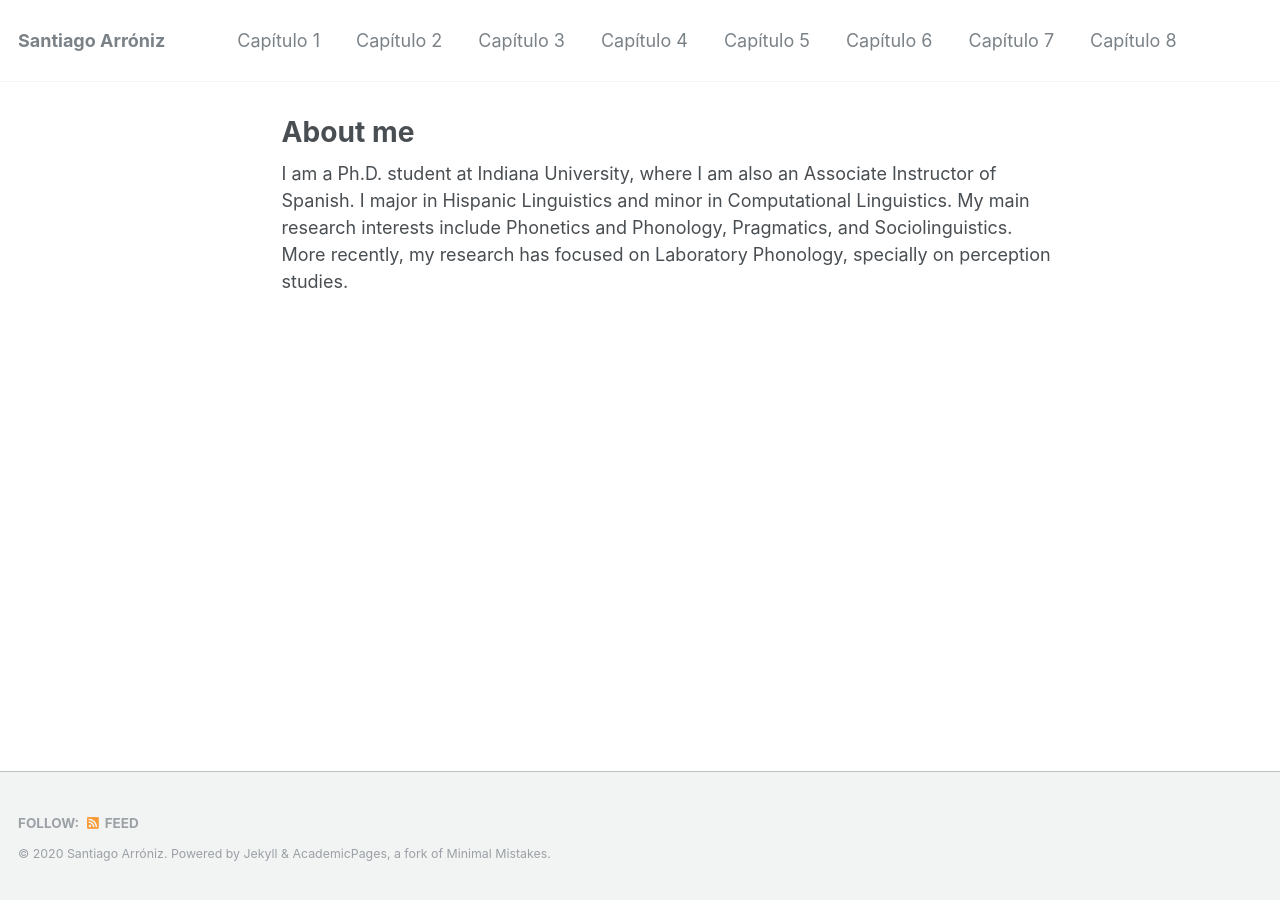
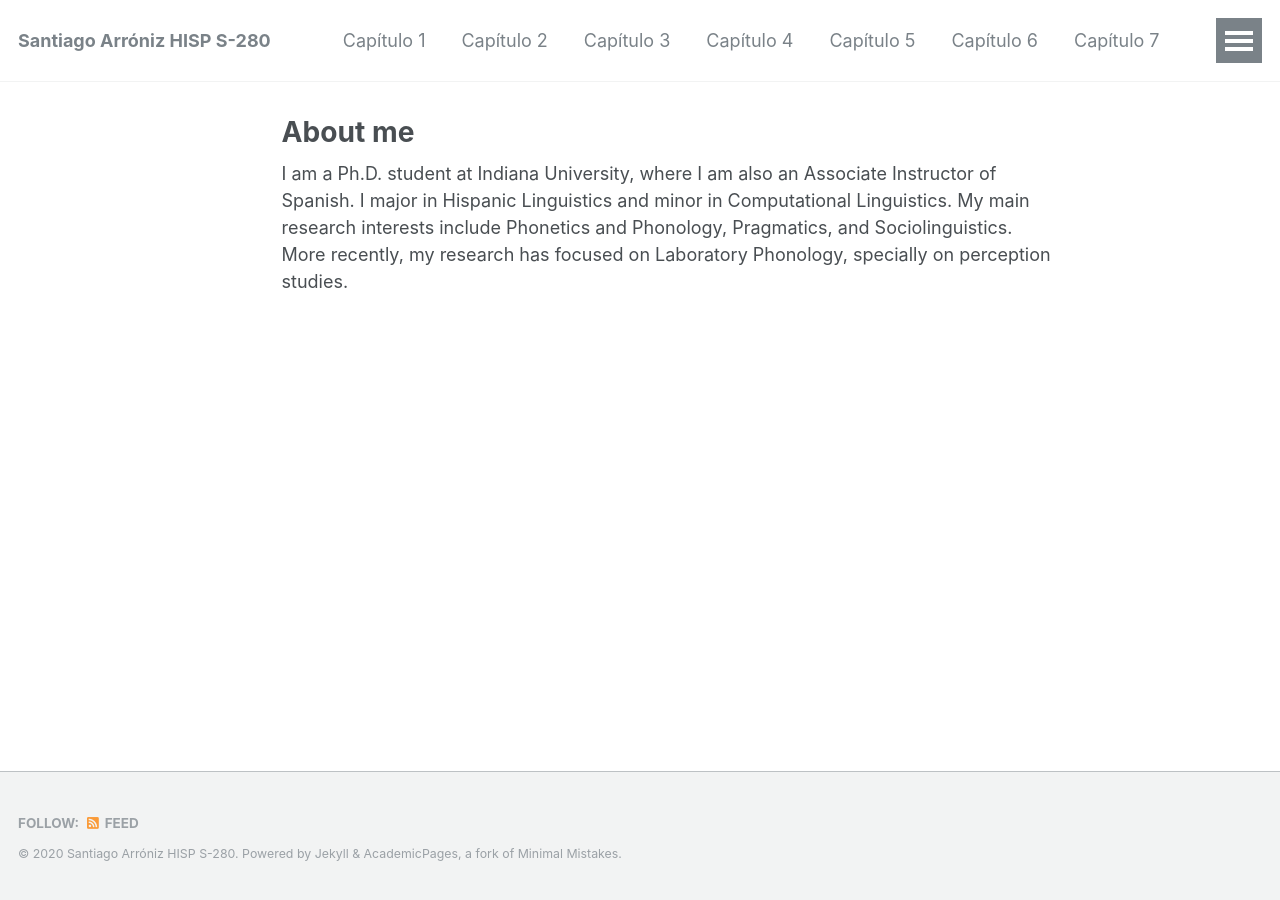
Before and after one commit to caroalyse/caroalyse.github.io, a Jekyll site: the page built from _pages/about.md, in a window 1280 px wide. Built offline with Jekyll 4.4.1, drawn with Linux system fonts in a browser that asks for light colours; some of the changed lines change nothing that is shown.

Commit message:
Update _config.yml

```diff
--- a/_config.yml
+++ b/_config.yml
@@ -7,8 +7,8 @@
 
 # Site Settings
 locale                   : "en-US"
-title                    : "Santiago Arróniz"
-subtitle                 : "HISP S-280"
+title                    : "Santiago Arróniz
+HISP S-280"
 title_separator          : "-"
 #name                     : &name "Santiago Arróniz"
 #description              : &description "Ph.D. Student at Indiana University."
```
